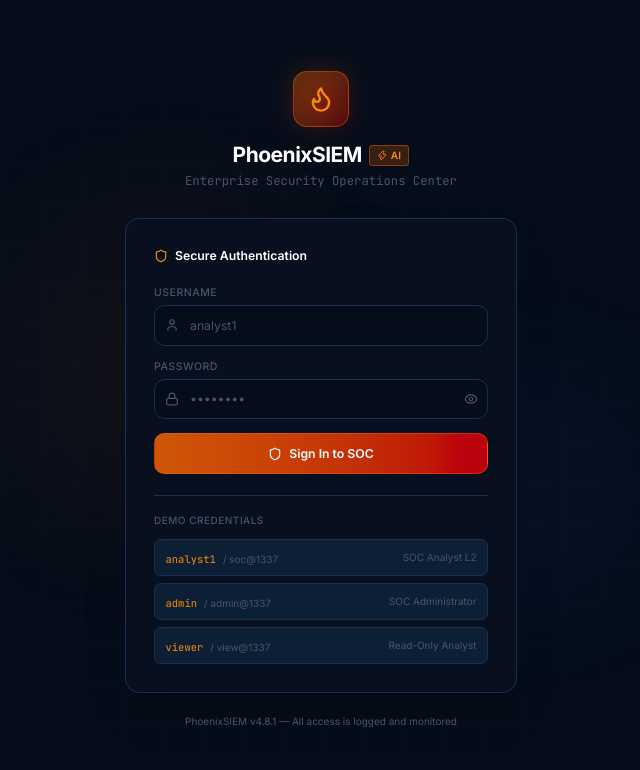
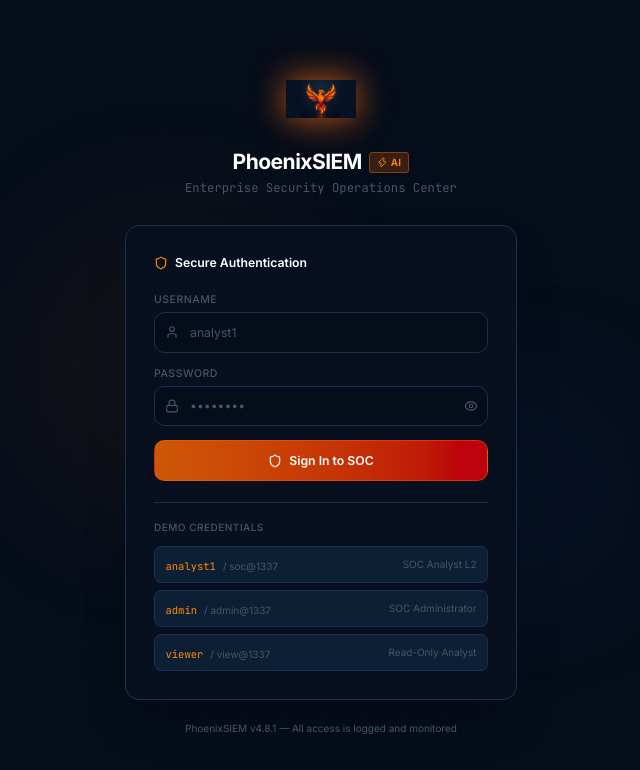
Before and after one commit to dedsechack-1337/PhoenixSIEM, a React (Vite) app: page /#/login in a window 1280 px wide. Shown: the top 770 px of the page, without its empty margins (319-959 px from the left). Built offline with nearby package versions, Linux system fonts and the light colour scheme.

Commit message:
feat: use phoenix logo in sidebar and login

```diff
--- a/src/components/layout/Sidebar.tsx
+++ b/src/components/layout/Sidebar.tsx
@@ -2,7 +2,7 @@ import { NavLink, useLocation } from 'react-router-dom';
 import {
   LayoutDashboard, ShieldAlert, Bell, Monitor, Globe, Search,
   FolderSearch, Grid3X3, Bug, CheckSquare, UserCheck, ChevronRight,
-  Flame, Zap, BrainCircuit, Download
+  Zap, BrainCircuit, Download
 } from 'lucide-react';
 
 const navGroups = [
@@ -50,10 +50,12 @@ export function Sidebar() {
       {/* Logo */}
       <div className="flex items-center gap-3 px-5 py-5 border-b border-[#1a3050]">
         <div className="relative flex items-center justify-center w-10 h-10">
-          <div className="absolute inset-0 rounded-xl bg-gradient-to-br from-orange-500 to-red-600 opacity-20 blur-sm" />
-          <div className="relative flex items-center justify-center w-10 h-10 rounded-xl bg-gradient-to-br from-orange-500/30 to-red-600/30 border border-orange-500/40">
-            <Flame className="w-5 h-5 text-orange-400" />
-          </div>
+          <div className="absolute inset-0 rounded-xl bg-gradient-to-br from-orange-500 to-red-600 opacity-10 blur-sm" />
+          <img
+            src="phoenix-logo.png"
+            alt="PhoenixSIEM"
+            className="relative w-10 h-10 object-contain drop-shadow-[0_0_6px_rgba(249,115,22,0.6)]"
+          />
         </div>
         <div>
           <div className="flex items-center gap-1.5">
--- a/src/pages/Login.tsx
+++ b/src/pages/Login.tsx
@@ -1,5 +1,5 @@
 import { useState } from 'react';
-import { Flame, Zap, Eye, EyeOff, Shield, Lock, User } from 'lucide-react';
+import { Zap, Eye, EyeOff, Shield, Lock, User } from 'lucide-react';
 import { useAuth } from '../context/AuthContext';
 
 export function Login() {
@@ -35,11 +35,13 @@ export function Login() {
       <div className="relative z-10 w-full max-w-md">
         {/* Logo */}
         <div className="flex flex-col items-center mb-8">
-          <div className="relative flex items-center justify-center w-16 h-16 mb-4">
-            <div className="absolute inset-0 rounded-2xl bg-gradient-to-br from-orange-500 to-red-600 opacity-20 blur-md" />
-            <div className="relative flex items-center justify-center w-16 h-16 rounded-2xl bg-gradient-to-br from-orange-500/30 to-red-600/30 border border-orange-500/40">
-              <Flame className="w-8 h-8 text-orange-400" />
-            </div>
+          <div className="relative flex items-center justify-center w-20 h-20 mb-4">
+            <div className="absolute inset-0 rounded-full bg-gradient-to-br from-orange-500 to-red-600 opacity-10 blur-xl" />
+            <img
+              src="phoenix-logo.png"
+              alt="PhoenixSIEM"
+              className="relative w-20 h-20 object-contain drop-shadow-[0_0_16px_rgba(249,115,22,0.7)]"
+            />
           </div>
           <div className="flex items-center gap-2">
             <h1 className="text-2xl font-bold text-white tracking-tight">PhoenixSIEM</h1>
```
Also changed, not shown: 1 other file (tests, documents, lock files or other folders).
